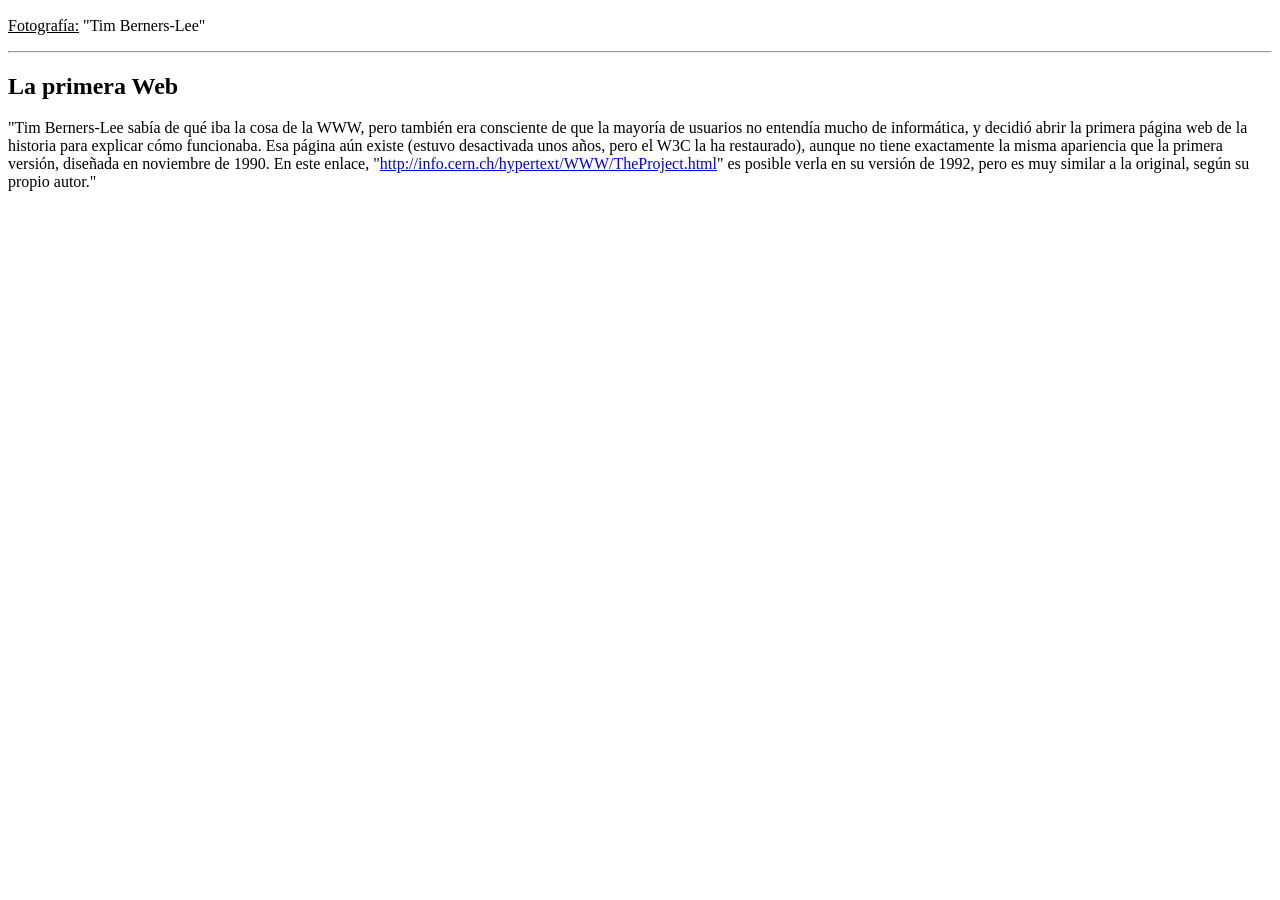
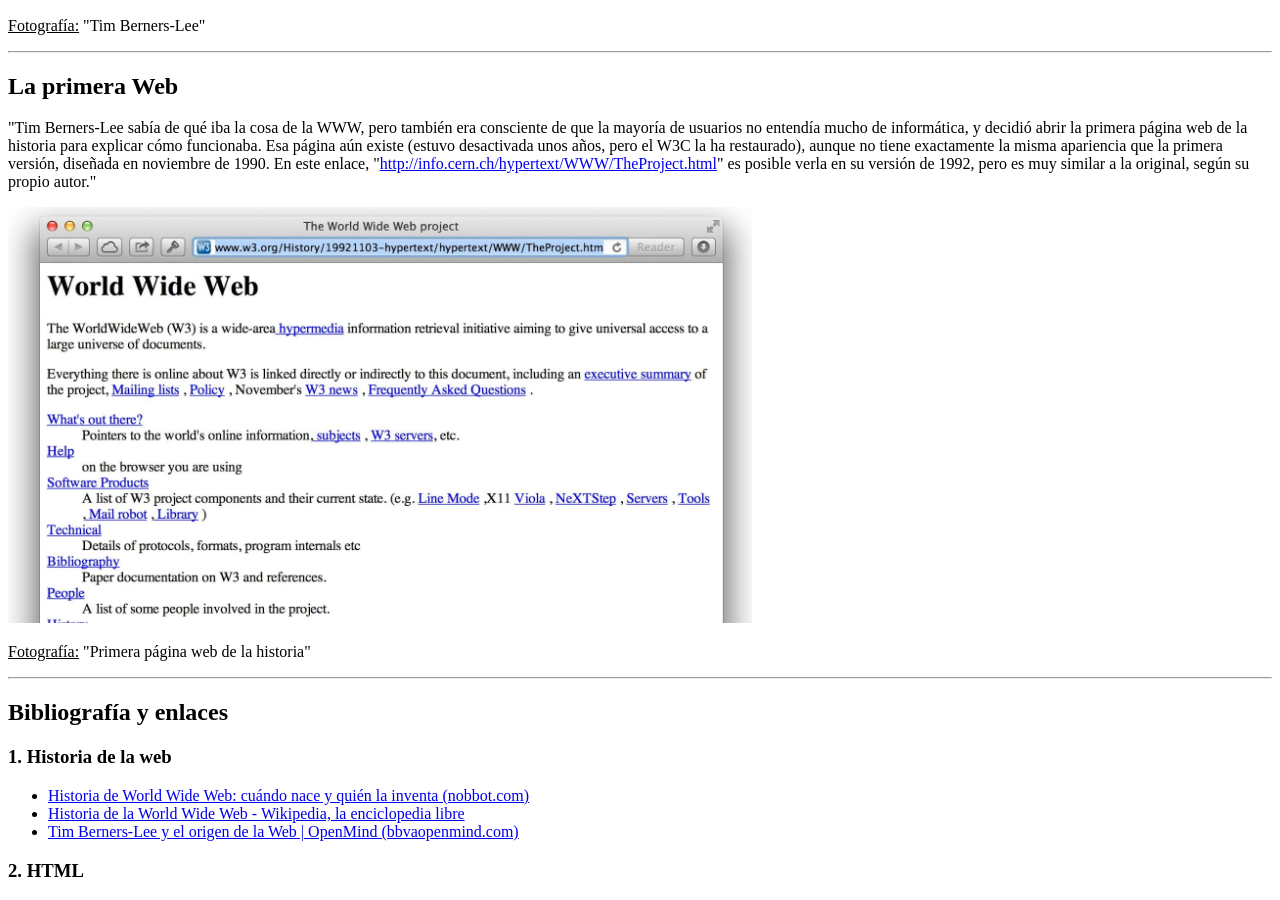
Before and after one commit to AriamSS/0373-A3-mi_primera_pagina_HTML_SanchezAriam, a plain HTML site: page index.html in a window 1280 px wide. Shown: the part 821-1721 px from the top of the page. Before the commit the page ends 1054 px from the top, so only its background shows below. Drawn offline with Linux system fonts and the light colour scheme.

Commit message:
Página web casi acabada

```diff
--- a/index.html
+++ b/index.html
@@ -40,7 +40,28 @@
     <p>
         "Tim Berners-Lee sabía de qué iba la cosa de la WWW, pero también era consciente de que la mayoría de usuarios no entendía mucho de informática, y decidió abrir la primera página web de la historia para explicar cómo funcionaba. Esa página aún existe (estuvo desactivada unos años, pero el W3C la ha restaurado), aunque no tiene exactamente la misma apariencia que la primera versión, diseñada en noviembre de 1990. En este enlace, "<a href="http://info.cern.ch/hypertext/WWW/TheProject.html">http://info.cern.ch/hypertext/WWW/TheProject.html</a>" es posible verla en su versión de 1992, pero es muy similar a la original, según su propio autor."
     </p>
-    <img src=""
+    <img src="https://github.com/AriamSS/0373-A3-mi_primera_pagina_HTML_SanchezAriam/blob/main/Primera%20p%C3%A1gina%20web%20(img2%20p%C3%A1gina%20HTML).png">
+    <p>
+        <u>Fotografía:</u>
+        "Primera página web de la historia"
+    </p>
+    <hr>
+    <h2 id="Bibliografía y enlaces">Bibliografía y enlaces</h2>
+    <h3>1. Historia de la web</h4>
+    <ul>
+        <li>
+            <a href="https://www.nobbot.com/el-origen-de-la-world-wide-web-%C2%BFcuando-nace-y-quien-la-inventa/">Historia de World Wide Web: cuándo nace y quién la inventa (nobbot.com)</a>
+        </li>
+        <li>
+            <a href="https://es.wikipedia.org/wiki/Historia_de_la_World_Wide_Web">Historia de la World Wide Web - Wikipedia, la enciclopedia libre</a>
+        </li>
+        <li>
+            <a href="https://www.bbvaopenmind.com/tecnologia/visionarios/tim-berners-lee-y-el-origen-de-la-web/">Tim Berners-Lee y el origen de la Web | OpenMind (bbvaopenmind.com)</a>
+        </li>
+    </ul>
+    <h3>
+        2. HTML
 
+    </h3>
 </body>
 </html>
```
